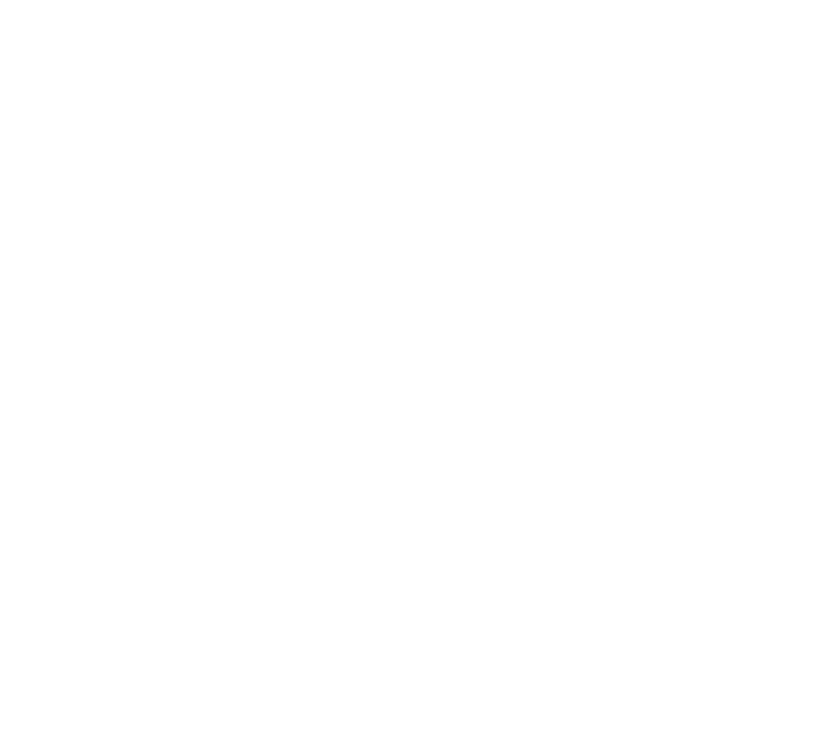
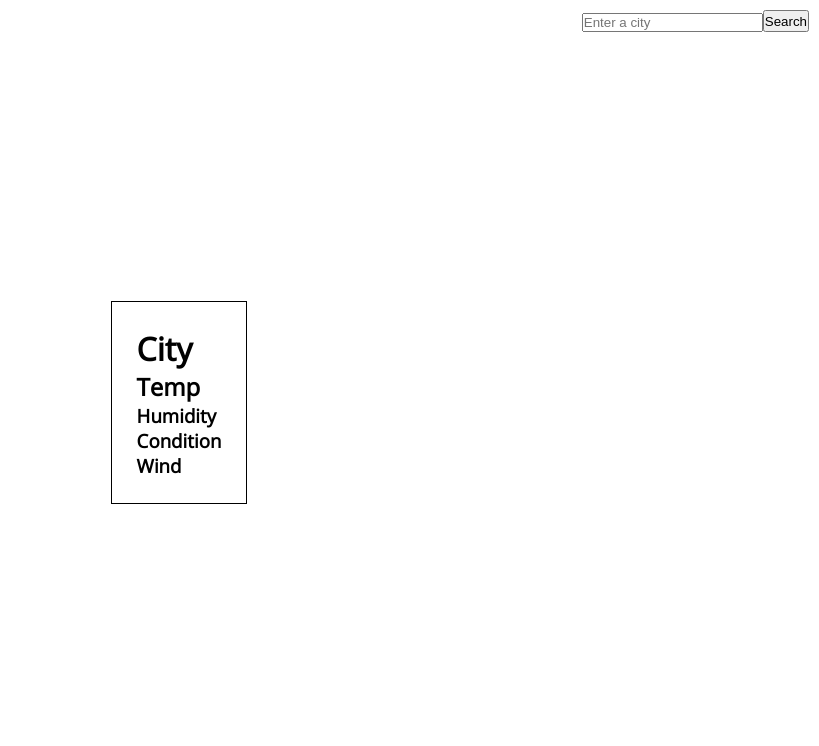
Before and after one commit to Crowe7/weather-fetcher, a website built with webpack: page dist/index.html in a window 1280 px wide. Shown: the top 746 px of the page, without its empty margins (461-1280 px from the left). Built offline with nearby package versions, Linux system fonts and the light colour scheme.

Commit message:
added basic html and search bar

```diff
--- a/src/style.css
+++ b/src/style.css
@@ -17,9 +17,22 @@ body {
 }
 
 
+#weather {
+    border: 1px solid black;
+    padding: 25px;
+}
+.search {
+    display: flex;
+    flex-direction: row;
+}
+
+
 
 .content-wrapper{
     display: flex;
+    width: 100vw;
+    justify-content: center;
+    align-items: center;
 }
 
 .flex-wrapper{
```
Also changed, not shown: dist/index.bundle.js, dist/index.html.
